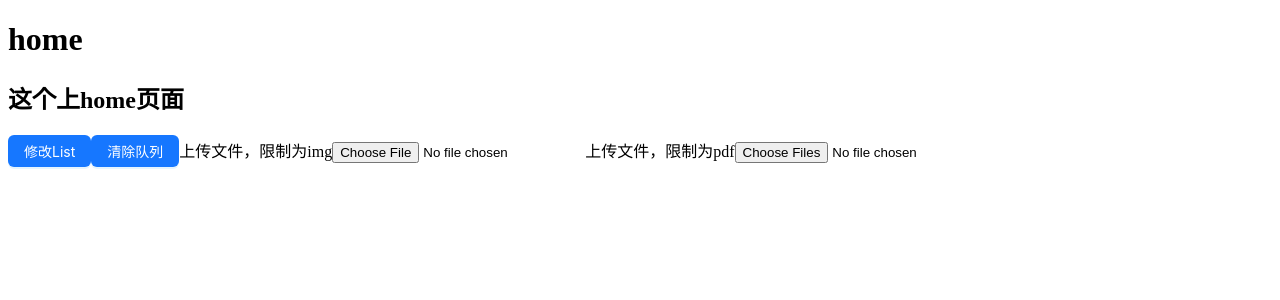
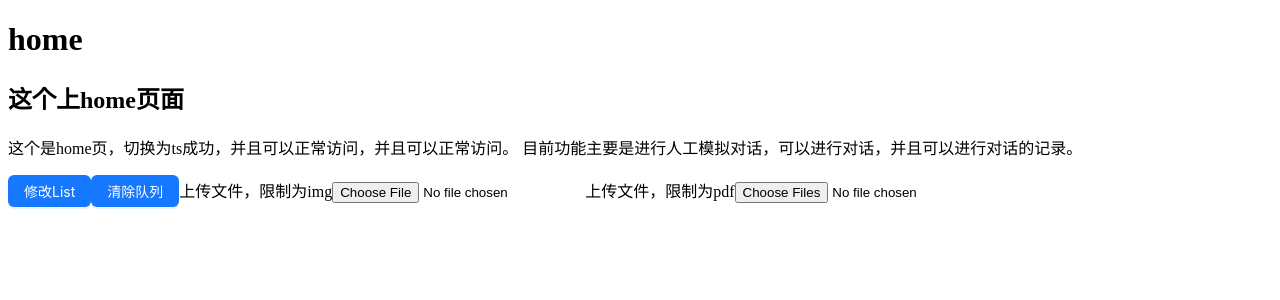
Before and after one commit to Chismnie/HireSphere, a React (Vite) app: page /home in a window 1280 px wide. Shown: the top 300 px of the page. Built offline with nearby package versions, Linux system fonts and the light colour scheme.

Commit message:
feat: 增加描述

```diff
--- a/src/router/router.tsx
+++ b/src/router/router.tsx
@@ -14,6 +14,10 @@ const routers = [
   {
     path: "/home",
     element: <Home />,
+    meta: {
+      title: "Home",
+      description: "这里是home页面,我们可以用来选择",
+    },
   },
   {
     path: "/hiresphere",
--- a/src/view/Home/index.tsx
+++ b/src/view/Home/index.tsx
@@ -53,6 +53,10 @@ const Home: React.FC = () => {
     <div>
       <h1>home</h1>
       <h2>这个上home页面</h2>
+      <p>
+        这个是home页，切换为ts成功，并且可以正常访问，并且可以正常访问。
+        目前功能主要是进行人工模拟对话，可以进行对话，并且可以进行对话的记录。
+      </p>
       <Button type="primary" onClick={handleAddToList}>
         修改List
       </Button>
```
